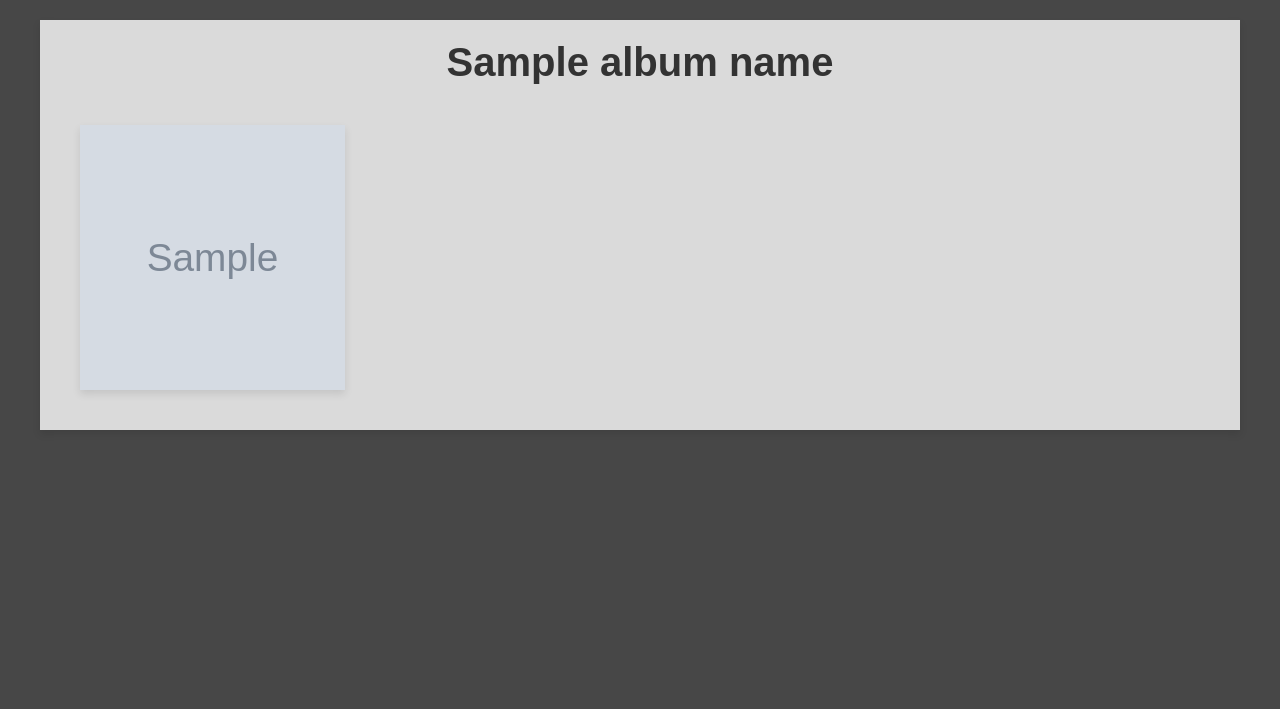
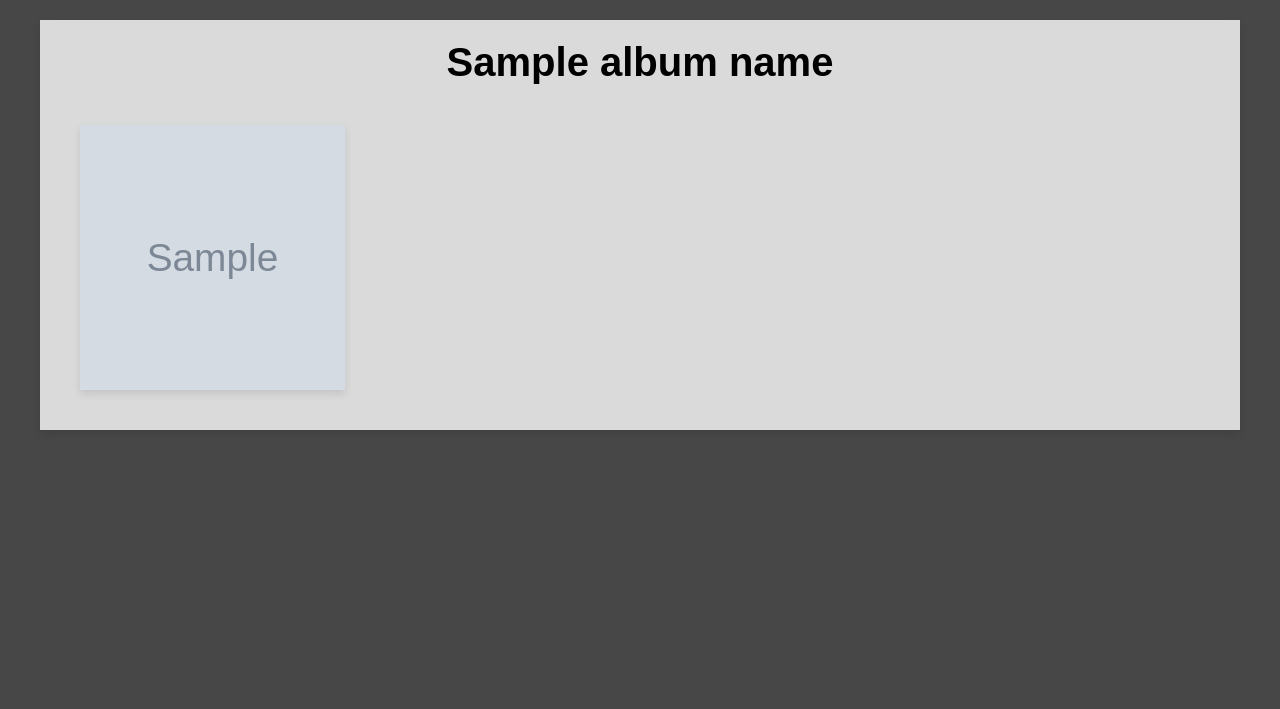
Before and after one commit to hristokbonev/hristobonev.com, a FastAPI app: template templates/album.html in a window 1280 px wide. Shown: the part 50-759 px from the top of the page. Run offline with FastAPI, Linux system fonts and the light colour scheme; the template is opened without the code that fills it: most values are stand-ins (such as "Sample title", 1, 10 or a date in 2020); grey boxes marked "Sample" are stand-in pictures.

Commit message:
Change album title color from #333 to #000000 in styles.css

```diff
--- a/static/styles.css
+++ b/static/styles.css
@@ -947,7 +947,7 @@ button[type="submit"]:hover {
 .album-title {
     font-family: 'Poppins', sans-serif;
     font-size: 2.5em;
-    color: #333;
+    color: #000000;
     text-align: center;
     margin-bottom: 20px;
 }
```
